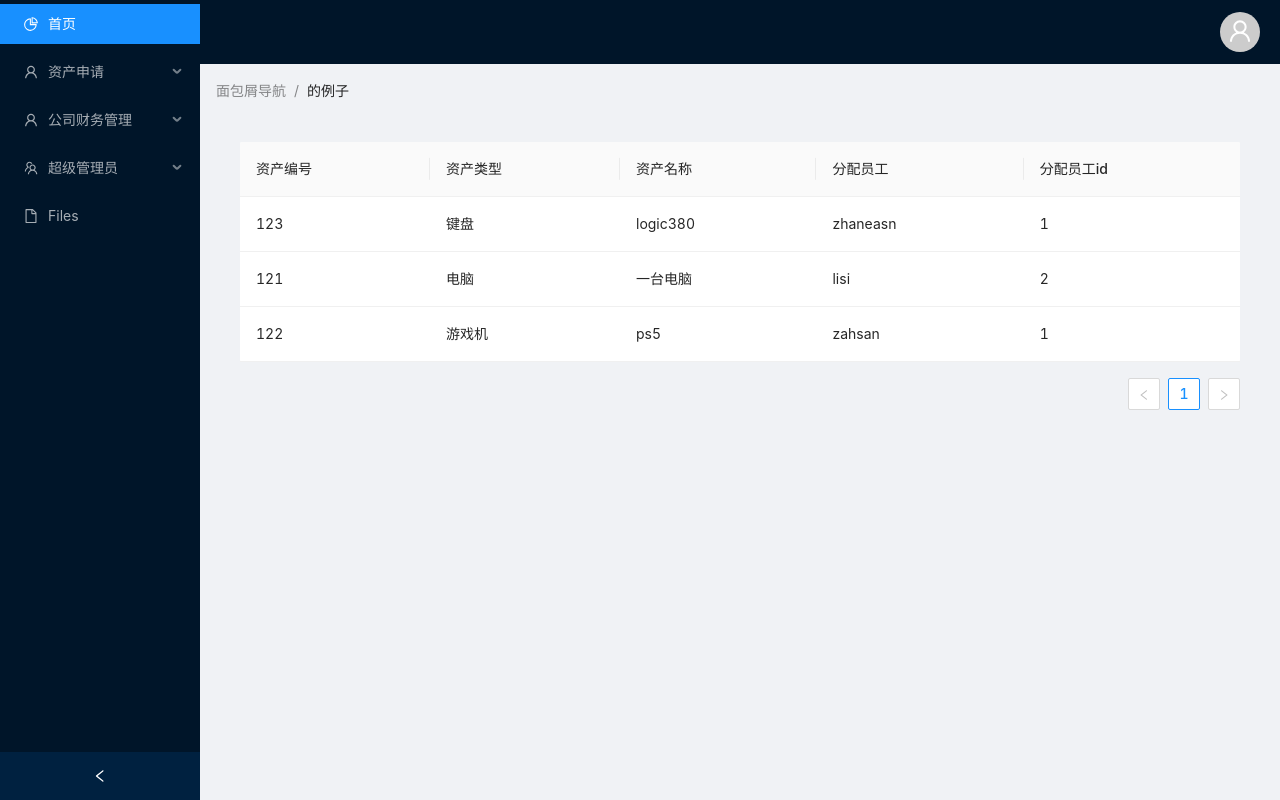
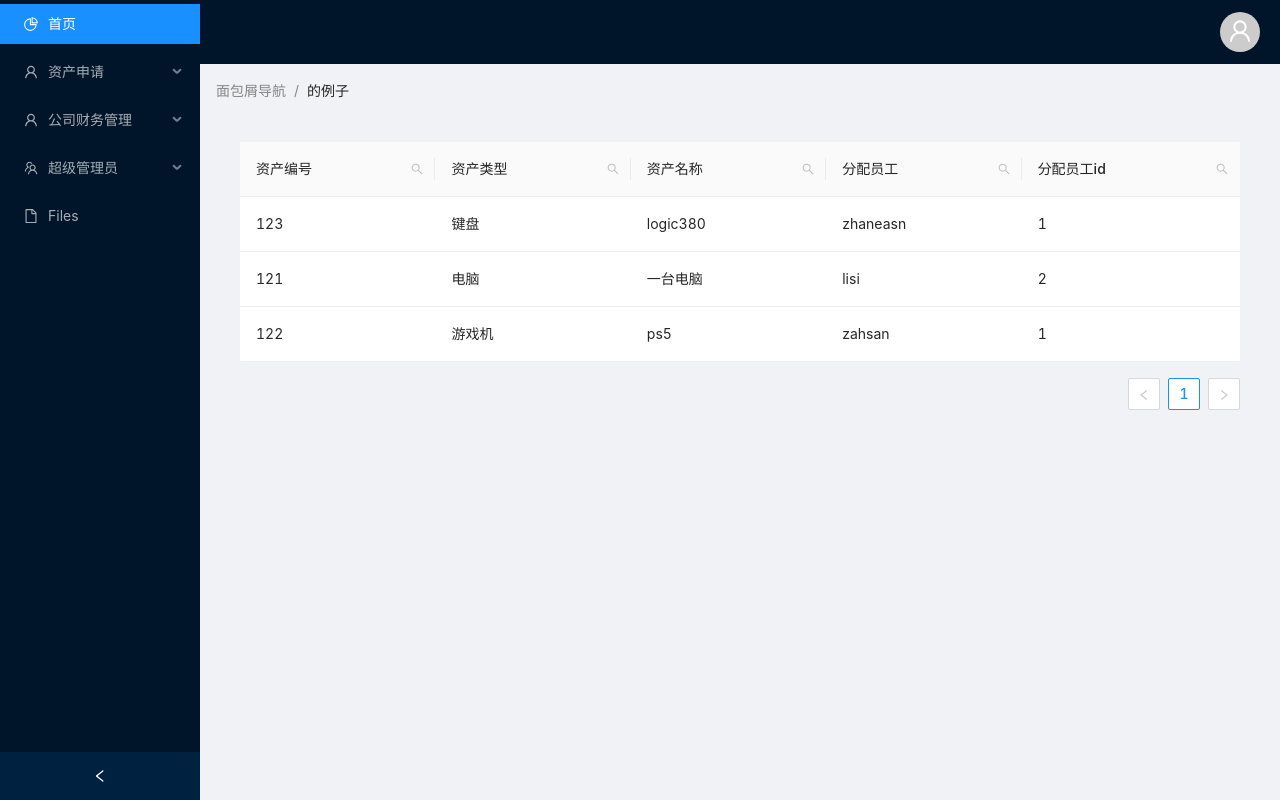
Before and after one commit to apure123/gdrg-frent, a React (Create React App) app: page /dashboard/propertyAdmin/all in a window 1280 px wide. Built offline with nearby package versions, Linux system fonts and the light colour scheme.

Commit message:
给查看公司所有资产组件添加搜索功能

```diff
--- a/package.json
+++ b/package.json
@@ -10,6 +10,7 @@
     "axios": "^0.21.0",
     "react": "^17.0.1",
     "react-dom": "^17.0.1",
+    "react-highlight-words": "^0.16.0",
     "react-redux": "^7.2.2",
     "react-router": "^5.2.0",
     "react-router-dom": "^5.2.0",
--- a/src/components/propertyAdmin/ListAllProperty.js
+++ b/src/components/propertyAdmin/ListAllProperty.js
@@ -1,59 +1,112 @@
 import {Component} from "react";
-import { Table, Tag, Space } from 'antd';
+import { Table, Tag, Space,Input, Button } from 'antd';
+import Highlighter from 'react-highlight-words';
+import { SearchOutlined } from '@ant-design/icons';
 import {connect} from "react-redux"
+
+
+
+class  ListAllProperty extends Component{
+    state = {
+        searchText: '',
+        searchedColumn: '',
+    };
+    getColumnSearchProps = dataIndex => ({
+        filterDropdown: ({ setSelectedKeys, selectedKeys, confirm, clearFilters }) => (
+            <div style={{ padding: 8 }}>
+                <Input
+                    ref={node => {
+                        this.searchInput = node;
+                    }}
+                    placeholder={`Search ${dataIndex}`}
+                    value={selectedKeys[0]}
+                    onChange={e => setSelectedKeys(e.target.value ? [e.target.value] : [])}
+                    onPressEnter={() => this.handleSearch(selectedKeys, confirm, dataIndex)}
+                    style={{ width: 188, marginBottom: 8, display: 'block' }}
+                />
+                <Space>
+                    <Button
+                        type="primary"
+                        onClick={() => this.handleSearch(selectedKeys, confirm, dataIndex)}
+                        icon={<SearchOutlined />}
+                        size="small"
+                        style={{ width: 90 }}
+                    >
+                        Search
+                    </Button>
+                    <Button onClick={() => this.handleReset(clearFilters)} size="small" style={{ width: 90 }}>
+                        Reset
+                    </Button>
+                </Space>
+            </div>
+        ),
+        filterIcon: filtered => <SearchOutlined style={{ color: filtered ? '#1890ff' : undefined }} />,
+        onFilter: (value, record) =>
+            record[dataIndex]
+                ? record[dataIndex].toString().toLowerCase().includes(value.toLowerCase())
+                : '',
+        onFilterDropdownVisibleChange: visible => {
+            if (visible) {
+                setTimeout(() => this.searchInput.select(), 100);
+            }
+        },
+        render: text =>
+            this.state.searchedColumn === dataIndex ? (
+                <Highlighter
+                    highlightStyle={{ backgroundColor: '#ffc069', padding: 0 }}
+                    searchWords={[this.state.searchText]}
+                    autoEscape
+                    textToHighlight={text ? text.toString() : ''}
+                />
+            ) : (
+                text
+            ),
+    });
+
+    handleSearch = (selectedKeys, confirm, dataIndex) => {
+        confirm();
+        this.setState({
+            searchText: selectedKeys[0],
+            searchedColumn: dataIndex,
+        });
+    };
+
+    handleReset = clearFilters => {
+        clearFilters();
+        this.setState({ searchText: '' });
+    };
+
+    render() {
         const columns = [
             {
                 title: '资产编号',
                 dataIndex: 'propertyId',
                 key: 'propertyId',
+                ...this.getColumnSearchProps('propertyId'),
             },
             {
                 title: '资产类型',
                 dataIndex: 'deviceType',
                 key: 'deviceType',
+                ...this.getColumnSearchProps('deviceType'),
             },
             {
                 title: '资产名称',
                 dataIndex: 'deviceName',
                 key: 'deviceName',
+                ...this.getColumnSearchProps('deviceName'),
             },
             {
                 title: "分配员工",
-        dataIndex: "userName"
+                dataIndex: "userName",
+                ...this.getColumnSearchProps('userName'),
             },{
                 title: "分配员工id",
-        dataIndex: "userId"
+                dataIndex: "userId",
+                ...this.getColumnSearchProps('userId'),
             }
         ];
 
-const data = [
-    {
-        key: '1',
-        propertyId:"123",
-        deviceType:"键盘",
-        deviceName:"keyboard123123",
-        userName: 'John Brown',
-        userId:"24",
-    },{
-        key: '2',
-        propertyId:"124",
-        deviceType:"键盘",
-        deviceName:"keyboard123123",
-        userName: '李狗蛋',
-        userId:"23",
-    },{
-        key: '3',
-        propertyId:"125",
-        deviceType:"键盘",
-        deviceName:"keyboard123123",
-        userName: '赵小花',
-        userId:"21",
-    },
-];
-
-class  ListAllProperty extends Component{
-
-    render() {
         return(<div>
             <Table columns={columns} dataSource={this.props.allProperty} />
         </div>)
```
Also changed, not shown: 2 other files (tests, documents, lock files or other folders). Lines whose indentation alone changed are shown as unchanged.
